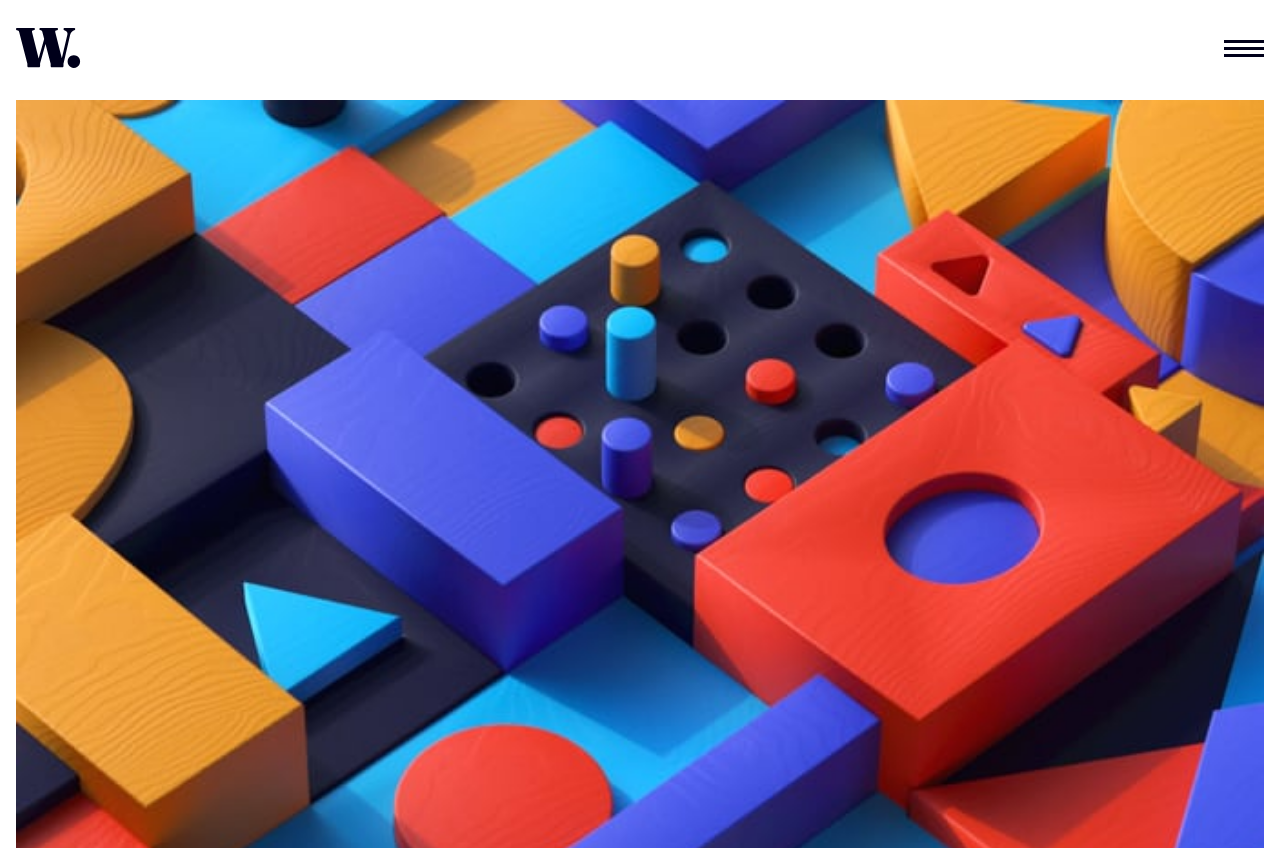
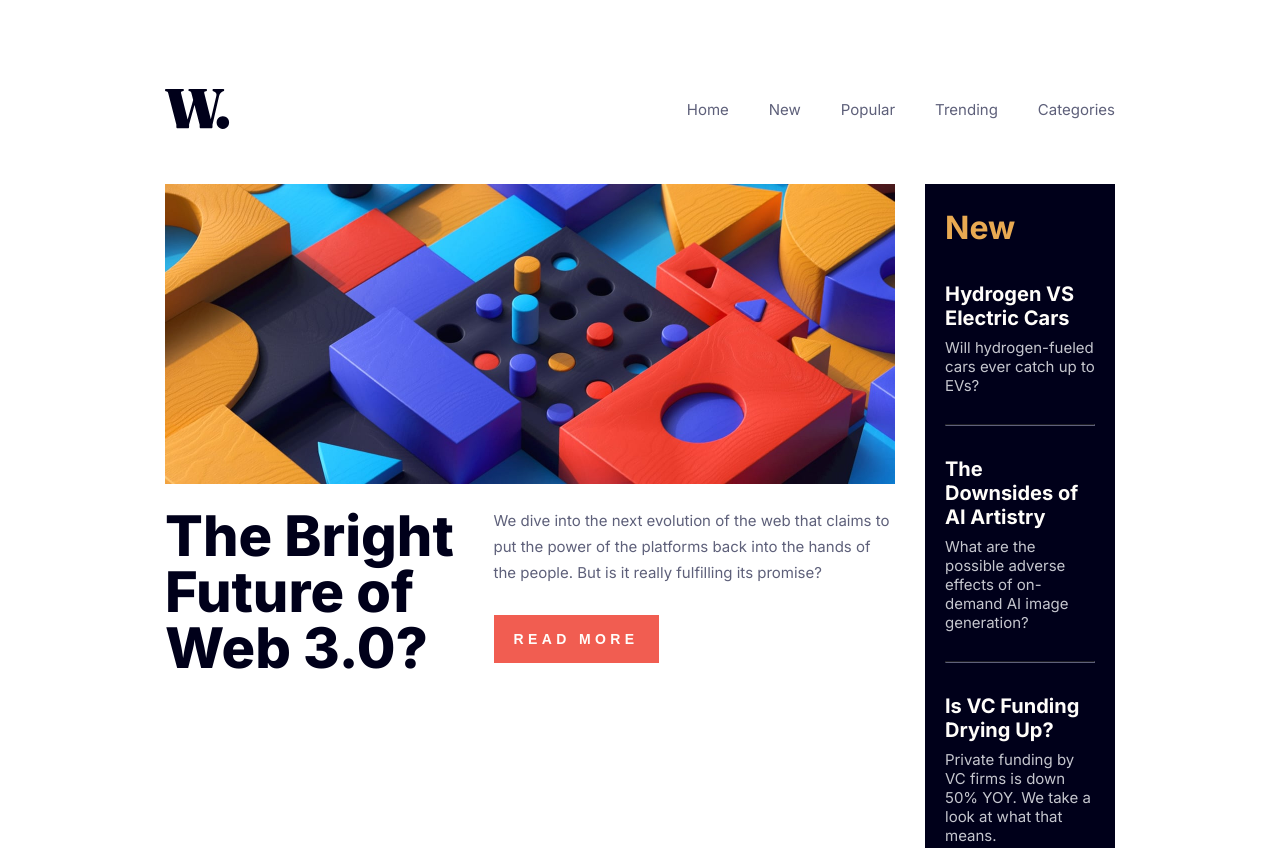
Before and after one commit to RhodyArthur/news-homepage, a plain HTML site: page index.html in a window 1280 px wide. Shown: the top 848 px of the page. Drawn offline with Linux system fonts and the light colour scheme.

Commit message:
Add media queries

```diff
--- a/index.html
+++ b/index.html
@@ -24,7 +24,16 @@
     <main class="flex-column">
         <section class="top flex-column">
             <section class="left-side flex-column">
-                <img src="assets/images/image-web-3-mobile.jpg" alt="">
+                <img src="assets/images/image-web-3-mobile.jpg"
+                srcset="
+                assets/images/image-web-3-mobile.jpg 600w,
+                assets/images/image-web-3-tablet.jpg 900w,
+                assets/images/image-web-3-desktop.jpg 1200w
+              "
+              sizes="(max-width: 600px) 100vw,
+                     (max-width: 900px) 80vw,
+                     1200px"
+              alt="Description of the image">
 
                 <section class="text-container flex-column">
                     <h1>The Bright Future of Web 3.0?</h1>
@@ -71,7 +80,7 @@
 
                 </section>
 
-            </div>
+            </section>
         </section>
 
         <section class="bottom flex-column">
--- a/styles.css
+++ b/styles.css
@@ -82,6 +82,11 @@ h1 {
     outline: none;
     border: none;
     align-self: flex-start;
+    cursor: pointer;
+}
+
+.text__button-container button:hover {
+    background-color: var(--dark-space-blue);
 }
 
 .right-side {
@@ -170,3 +175,63 @@ hr {
 .trend .num-details .details h4:hover {
     color: var(--light-vermillion);
 }
+
+@media (min-width: 1024px) {
+    body {
+        gap: 55px;
+        margin: auto;
+        padding: 89px 165px 129px;
+    }
+
+    header .menu {
+        display: none;
+    }
+
+    header nav {
+        display: flex;
+        gap: 2.5rem;
+    }
+
+    header nav a {
+        cursor: pointer;
+        font-size: var(--body);
+        color: var(--gunmetal);
+        text-decoration: none;
+    }
+
+    header nav a:hover {
+        color: var(--light-vermillion);
+    }
+
+    main {
+        gap: 71px;
+    }
+
+   .top, .text-container, .trend {
+        flex-direction: row;
+        justify-content: space-between;
+        gap: 30px;
+   }
+
+   .left-side {
+    height: 100%;
+   }
+
+   .left-side img {
+        height: 300px;
+
+   }
+
+   .text-container h1 {
+        font-size: var(--heading-xl);
+        line-height: 56px;
+   }
+
+   .text__button-container {
+        gap: 29px;
+   }
+
+   .bottom {
+    flex-direction: row;
+   }
+}
```
